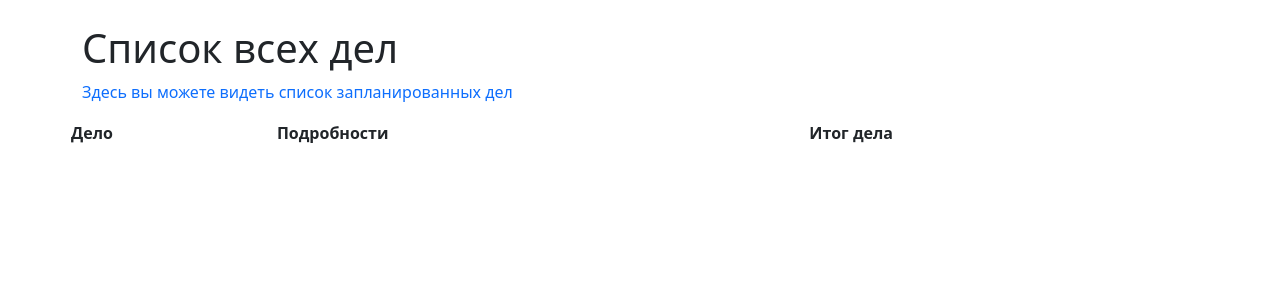
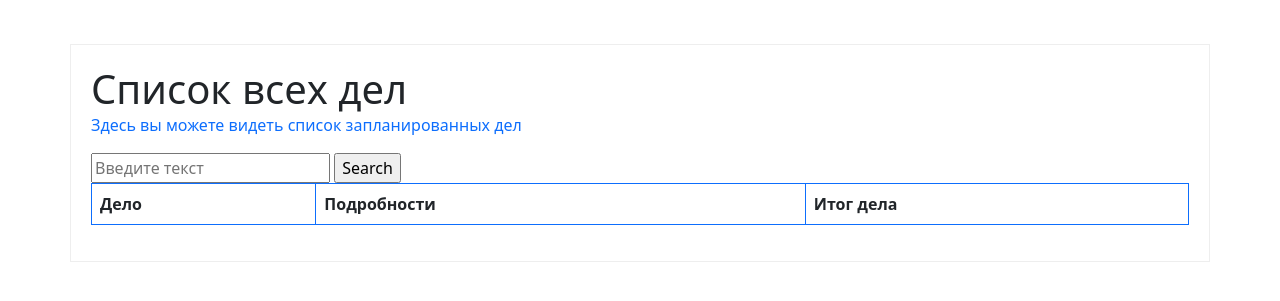
Before and after one commit to HikkariWest/DjangoTodo, a Django app: page /todo/ in a window 1280 px wide. Shown: the part 56-357 px from the top of the page. Run offline with Django 3.2, Linux system fonts and the light colour scheme; data that the repository does not hold is empty; parts of the project's set-up code (start-up, migrations or seed data) failed here and were passed over; some libraries are stand-ins or nearby versions.

Commit message:
Добавил модели и некоторые дела

```diff
--- a/todolist/admin.py
+++ b/todolist/admin.py
@@ -1,4 +1,5 @@
 from django.contrib import admin
-from .models import TodoItem
+from .models import TodoItem, TestModel
 # Register your models here.
 admin.site.register(TodoItem)
+admin.site.register(TestModel)
--- a/todolist/static/css/base.css
+++ b/todolist/static/css/base.css
@@ -1,3 +1,10 @@
 p {
 	color:#0d6efd;
 }
+
+.bs-callout{
+	padding: 20px;
+	margin: 20px 0;
+	border: 1px solid#eee;
+	border-left-width:
+}
--- a/todolist/templates/main.html
+++ b/todolist/templates/main.html
@@ -7,6 +7,7 @@
 	<title>Document</title>
 	<link href="https://cdn.jsdelivr.net/npm/bootstrap@5.0.0-beta3/dist/css/bootstrap.min.css" rel="stylesheet" integrity="sha384-eOJMYsd53ii+scO/bJGFsiCZc+5NDVN2yr8+0RDqr0Ql0h+rP48ckxlpbzKgwra6" crossorigin="anonymous">
 	<script src="https://cdn.jsdelivr.net/npm/bootstrap@5.0.0-beta3/dist/js/bootstrap.bundle.min.js" integrity="sha384-JEW9xMcG8R+pH31jmWH6WWP0WintQrMb4s7ZOdauHnUtxwoG2vI5DkLtS3qm9Ekf" crossorigin="anonymous"></script>
+	<script src="https://cdnjs.cloudflare.com/ajax/libs/url-search-params/1.1.0/url-search-params.js"></script>
 	<link rel="stylesheet" href="{% static 'css/base.css' %}">
 </head>
 <body>
--- a/todolist/templates/todolist/create_todo.html
+++ b/todolist/templates/todolist/create_todo.html
@@ -3,6 +3,6 @@
 <form action="" method="POST">
 	{{form.as_p}}
 	{% csrf_token %}
-	<button type="button" class="btn btn-outline-primary">Создать заметку</button>
+	<button type="submit" class="btn btn-outline-primary">Создать заметку</button>
 </form>
 {% endblock content %}
--- a/todolist/templates/todolist/todo_list.html
+++ b/todolist/templates/todolist/todo_list.html
@@ -1,16 +1,40 @@
 {% extends 'main.html' %}
 {% block content %}
-<div class="row mt-4">
+<script>
+	searchTodos = (e) =>{
+		e.preventDefault();
+		alert(document.querySelector('.search-term').value);
+		var url = new URL('http://localhost:8000/todo/')
+		let params = {search: s};
+		url.search = new URLSearchParams(params).toString();
+		let request = fetch(
+			url,
+			{
+			method: 'GET',
+			headers: {
+				'Content-type':'application/json'
+			}
+		}).then(response => console.log(response.json()))
+	}
+</script>
+<div class="row mt-4 ">
+	<div class = "bs-callout">
 		<span class="h1">Список всех дел</span>
 		<p>Здесь вы можете видеть список запланированных дел</p>
-	<table>
+		<div class="col-sm-8">
+			<form action="." method="GET" on submit = "searchTodos(event)">
+				<input type="text" placeholder="Введите текст" name="search" value="{{search}}" class="search">
+				<input type="submit" value = "Search">
+			</form>
+		</div>
+		<table class="table table-bordered border-primary">
 			<th>Дело</th>
 			<th>Подробности</th>
 			<th>Итог дела</th>
 			{% for todo in todos %}
 					<tr>
 						<td>
-				<a href="{% url 'todo_details' todo.id %}">
+							<a href="{% url 'todo_details' todo.uu_id %}">
 							{{todo.title}}
 							</a>
 						</td>
@@ -20,4 +44,5 @@
 			{% endfor %}
 		</table>
 	</div>
+</div>
 {% endblock content %}
--- a/todolist/urls.py
+++ b/todolist/urls.py
@@ -4,8 +4,8 @@ from .views import *
 
 urlpatterns = [
 	path('', todo_list, name = 'todo_list'),
-	path('<int:todo_id>/', todo_details, name = 'todo_details'),
+	path('<uuid:todo_id>/', todo_details, name = 'todo_details'),
 	path('create_todo/', create_todo, name = 'create_todo'),
-	path('<int:todo_id>/update_todo/', update_todo, name = 'update_todo'),
-	path('<int:todo_id>/delete_todo/', delete_todo, name = 'delete_todo')
+	path('<uuid:todo_id>/update_todo/', update_todo, name = 'update_todo'),
+	path('<uuid:todo_id>/delete_todo/', delete_todo, name = 'delete_todo')
 ]
--- a/todolist/views.py
+++ b/todolist/views.py
@@ -1,29 +1,36 @@
 from django.shortcuts import render, redirect, get_object_or_404
 # from django.http import HttpResponse
 from .models import TodoItem
-from .forms import TodoItemForm, SearchForm
+from .forms import TodoItemForm
+from django.db.models import Q
+from django.http import JsonResponse
+from django.core import serializers
 # Create your views here.
 
 def todo_list(request):
-	search_request = request.GET.get('q')
-	if search_request:
-		print(search_request)
-		todos = TodoItem.objects.filter(title__istartswith = search_request)
-		context = {'todos':todos}
+	search = request.GET.get('search','')
+	if search:
+		todos = TodoItem.objects.filter(
+			Q(title__icontains = search)
+				|
+			Q(description__icontains = search))
+		serialized_todo = serializers.serialize('json', todos, fields = ('title'))
+		return JsonResponse({'todos':serialized_todo})
 	else:
 		todos = TodoItem.objects.all()
-	context = {'todos':todos}
+	context = {'todos':todos,
+				'search':search}
 	return render(request, 'todolist/todo_list.html', context)
 
 def todo_details(request, todo_id):
-	todo = TodoItem.objects.get(id = todo_id)
+	todo = TodoItem.objects.get(uu_id = todo_id)
 	context = {'todo':todo}
 	return render(request, 'todolist/todo_details.html', context)
 
 def searching_todo(request):
-	if 'q' in request.GET:
-		q = request.GET['q']
-		todos2 = TodoItem.objects.filter(title__icontains = q)
+	if 'search' in request.GET:
+		q = request.GET['search']
+		todos2 = TodoItem.objects.filter(title__icontains = search)
 	else:
 		todos2 = TodoItem.objects.all()
 	# context = {'todos2': todos2}
@@ -33,27 +40,26 @@ def searching_todo(request):
 def create_todo(request):
 	form = TodoItemForm(request.POST or None)
 	if form.is_valid():
-		instance = form.save()
+		form.save()
 		return redirect('/todo/')
-
 	context = {'form':form}
 	return render(request, 'todolist/create_todo.html', context)
 
 
 def update_todo(request, todo_id):
-	todo = get_object_or_404(TodoItem, id = todo_id)
+	todo = get_object_or_404(TodoItem, uu_id = todo_id)
 	form = TodoItemForm(request.POST or None, instance = todo)
 	if request.method == 'POST':
 		form = TodoItemForm(request.POST, instance = todo)
 		if form.is_valid():
 			form.save()
-			return redirect('/todo/'+todo_id)
+			return redirect('/todo/'+uu_id)
 	context = {'form':form}
 	return render(request, 'todolist/update_todo.html', context)
 
 
 def delete_todo(request, todo_id):
-	todo = Post.objects.get(id = todo_id)
+	todo = Post.objects.get(uu_id = todo_id)
 	if request.method == 'POST':
 		todo.delete()
 		return redirect('/todo/')
```
Also changed, not shown: todolist/models.py (+29 -0 lines), todolist/migrations/0001_initial.py, todolist/migrations/0002_testmodel_slug.py (added), todolist/migrations/0003_auto_20210409_1343.py (added). Lines whose indentation alone changed are shown as unchanged.
